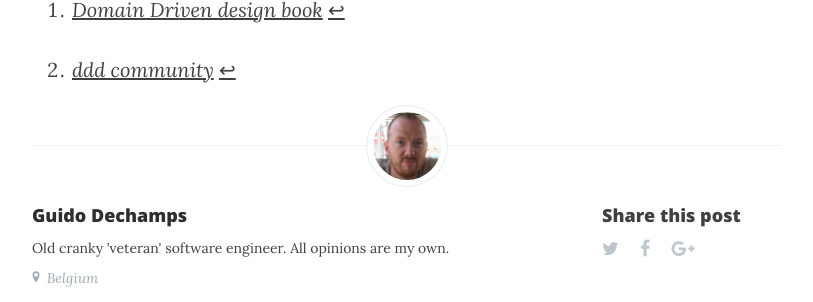
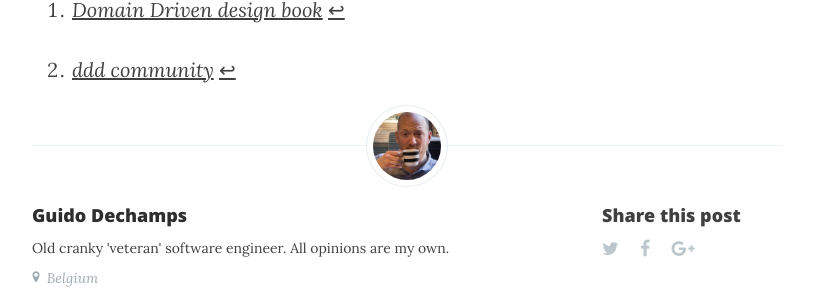
Before and after one commit to tripledio/tripledio.github.io, a Jekyll site: the page built from _posts/2017-07-02-What-is-DDD.md, in a window 1280 px wide. Shown: the part 3794-4096 px from the top of the page, without its empty margins (233-1046 px from the left). Built offline with Jekyll 4.4.1, drawn with Linux system fonts in a browser that asks for light colours; nearby versions of some CDN libraries.

Commit message:
move author images

```diff
--- a/_config.yml
+++ b/_config.yml
@@ -24,16 +24,16 @@
     name: "Domenique Tilleuil"
     bio: "Software craftsman journeyman. Professional java code juggler. Avid fan of DDD and XP practices"
     location: "Zoersel, Belgium"
-    image: "/img/domenique.png"
+    image: "/img/authors/domenique.png"
   guido:
       username: "guido"
       name: "Guido Dechamps"
       bio: "Old cranky 'veteran' software engineer. All opinions are my own."
       location: "Belgium"
-      image: "/img/guido.jpg"
+      image: "/img/authors/guido.jpg"
   kris:
       username: "kris"
       name: "Kris Hofmans"
       bio: "Finds Software Development interesting, especially the ways people find to mess it up. Gets things deployed."
       location: "Belgium"
-      image: "/img/kris.jpg"
+      image: "/img/authors/kris.jpg"
```
Also changed, not shown: img/authors/domenique.png (renamed from img/domenique.png), img/authors/guido.jpg (added), img/authors/kris.jpg (renamed from img/kris.jpg), img/guido.jpg (deleted).
